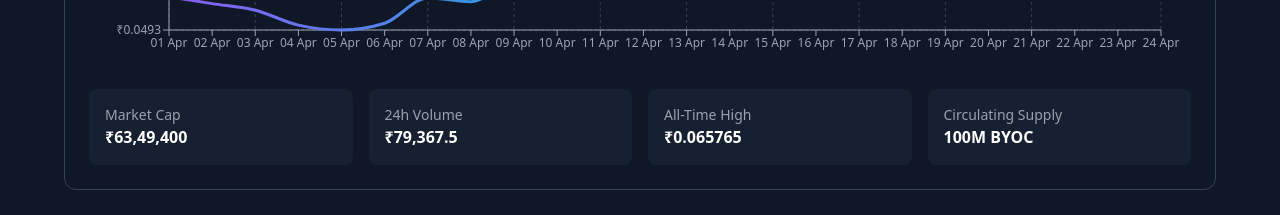
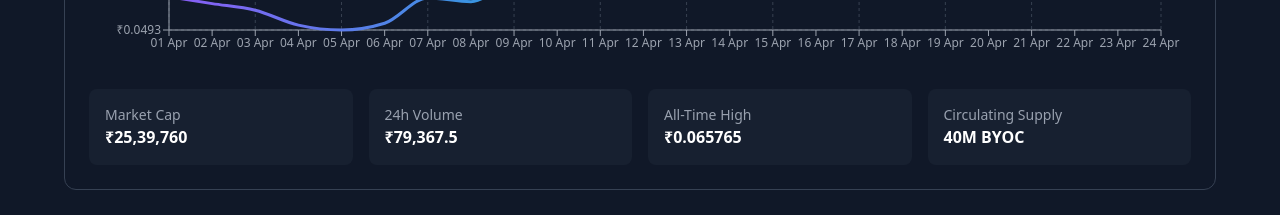
Before and after one commit to BYOCLive/byoc-website, a React (Vite) app: page / in a window 1280 px wide. Shown: the part 1780-1995 px from the top of the page. Built offline with nearby package versions, Linux system fonts and the light colour scheme.

Commit message:
Change in Number of Token

```diff
--- a/src/components/Chart.jsx
+++ b/src/components/Chart.jsx
@@ -228,7 +228,7 @@ const BYOCPriceChart = () => {
       <div className="grid grid-cols-2 md:grid-cols-4 gap-4">
         <div className="bg-gray-800/50 rounded-lg p-4">
           <p className="text-gray-400 text-sm">Market Cap</p>
-          <p className="text-white font-bold">₹{(currentPrice * 100000000).toLocaleString('en-IN')}</p>
+          <p className="text-white font-bold">₹{(currentPrice * 40000000).toLocaleString('en-IN')}</p>  {/* Changed 100M to 40M */}
         </div>
         <div className="bg-gray-800/50 rounded-lg p-4">
           <p className="text-gray-400 text-sm">24h Volume</p>
@@ -240,7 +240,7 @@ const BYOCPriceChart = () => {
         </div>
         <div className="bg-gray-800/50 rounded-lg p-4">
           <p className="text-gray-400 text-sm">Circulating Supply</p>
-          <p className="text-white font-bold">100M BYOC</p>
+          <p className="text-white font-bold">40M BYOC</p>  {/* Changed from 100M */}
         </div>
       </div>
 
```
